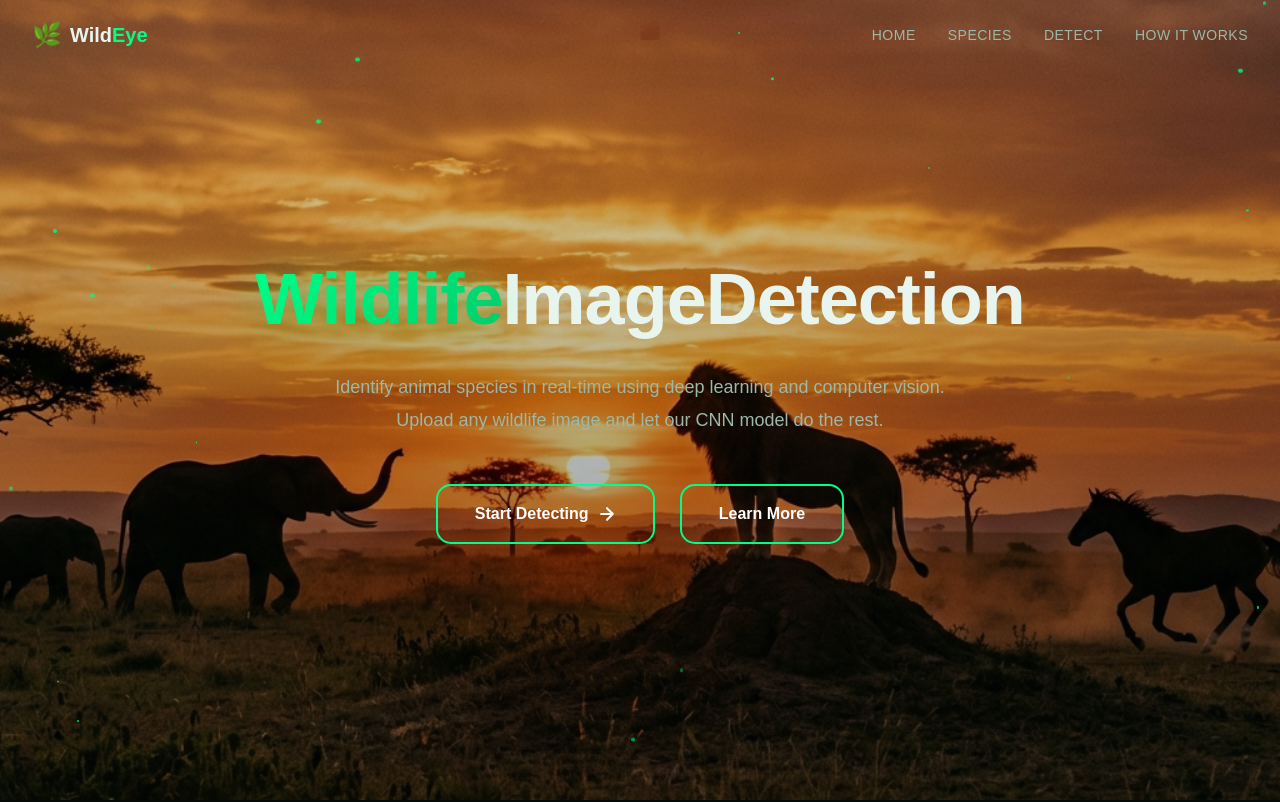
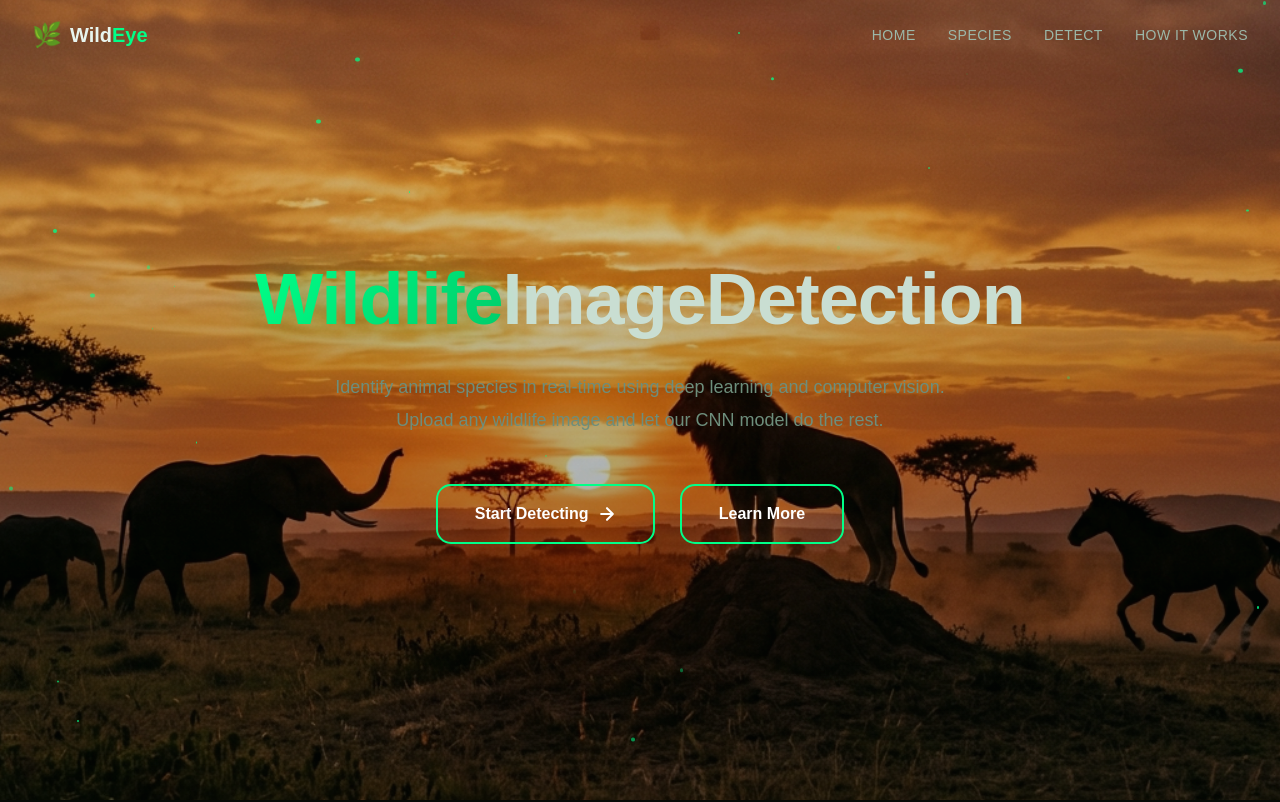
Before and after one commit to mihirv007/Wildlife_Image_detection, a React (Vite) app in the folder frontend/: page / in a window 1280 px wide. Shown: the top 802 px of the page. Built offline with nearby package versions, Linux system fonts and the light colour scheme; a web font is replaced by a local one.

Commit message:
Darken text in hero section for a moodier contrast tone

```diff
--- a/frontend/src/components/HeroSection.css
+++ b/frontend/src/components/HeroSection.css
@@ -93,6 +93,7 @@
   margin-bottom: var(--space-xl);
   letter-spacing: -1px;
   perspective: 500px;
+  color: #c9ded2;
 }
 
 .hero__title-word {
@@ -110,7 +111,7 @@
 /* Subtitle */
 .hero__subtitle {
   font-size: var(--text-lg);
-  color: var(--color-text-secondary);
+  color: #6d8e7c;
   line-height: 1.8;
   margin-bottom: var(--space-2xl);
   max-width: 650px;
```
